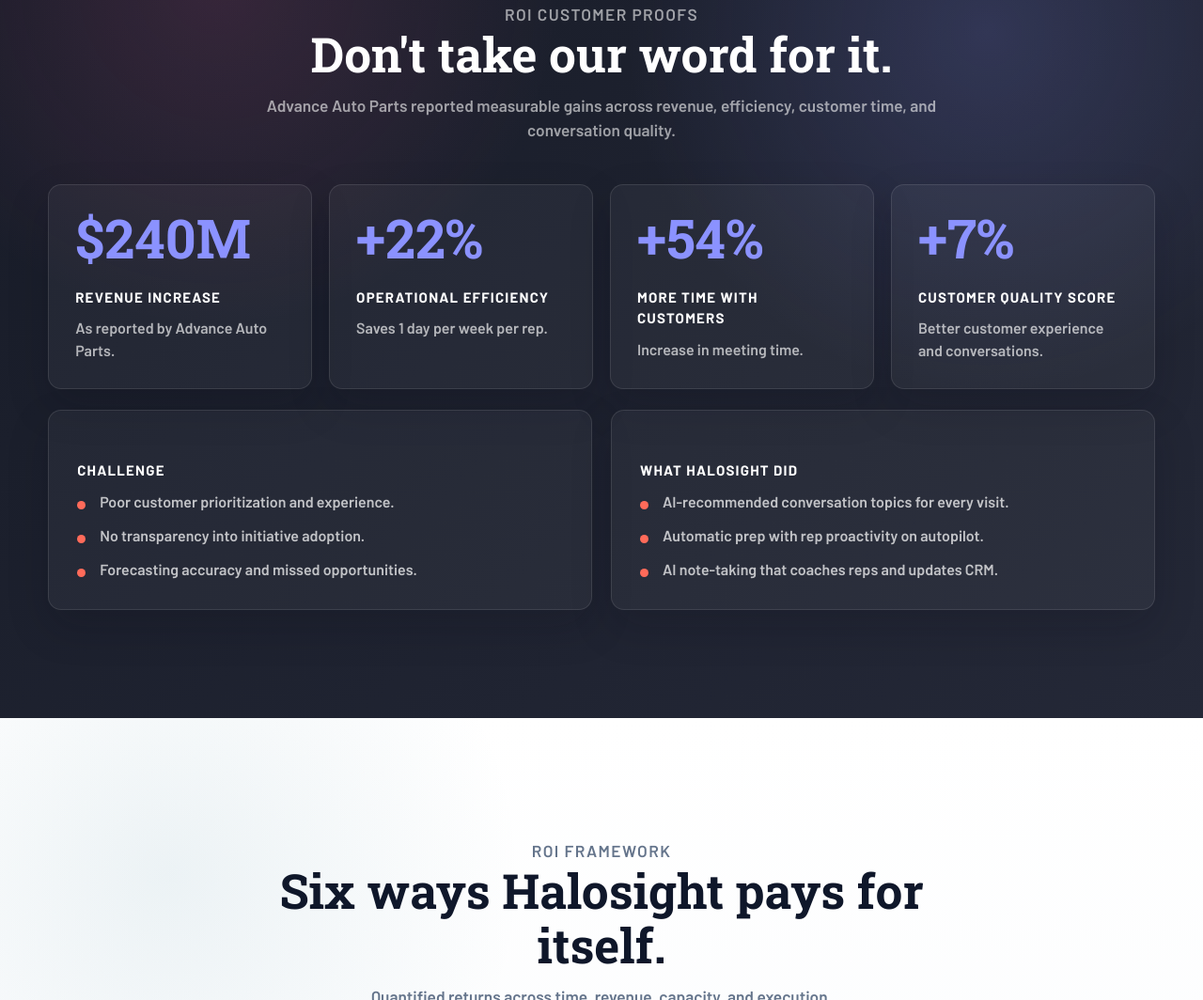
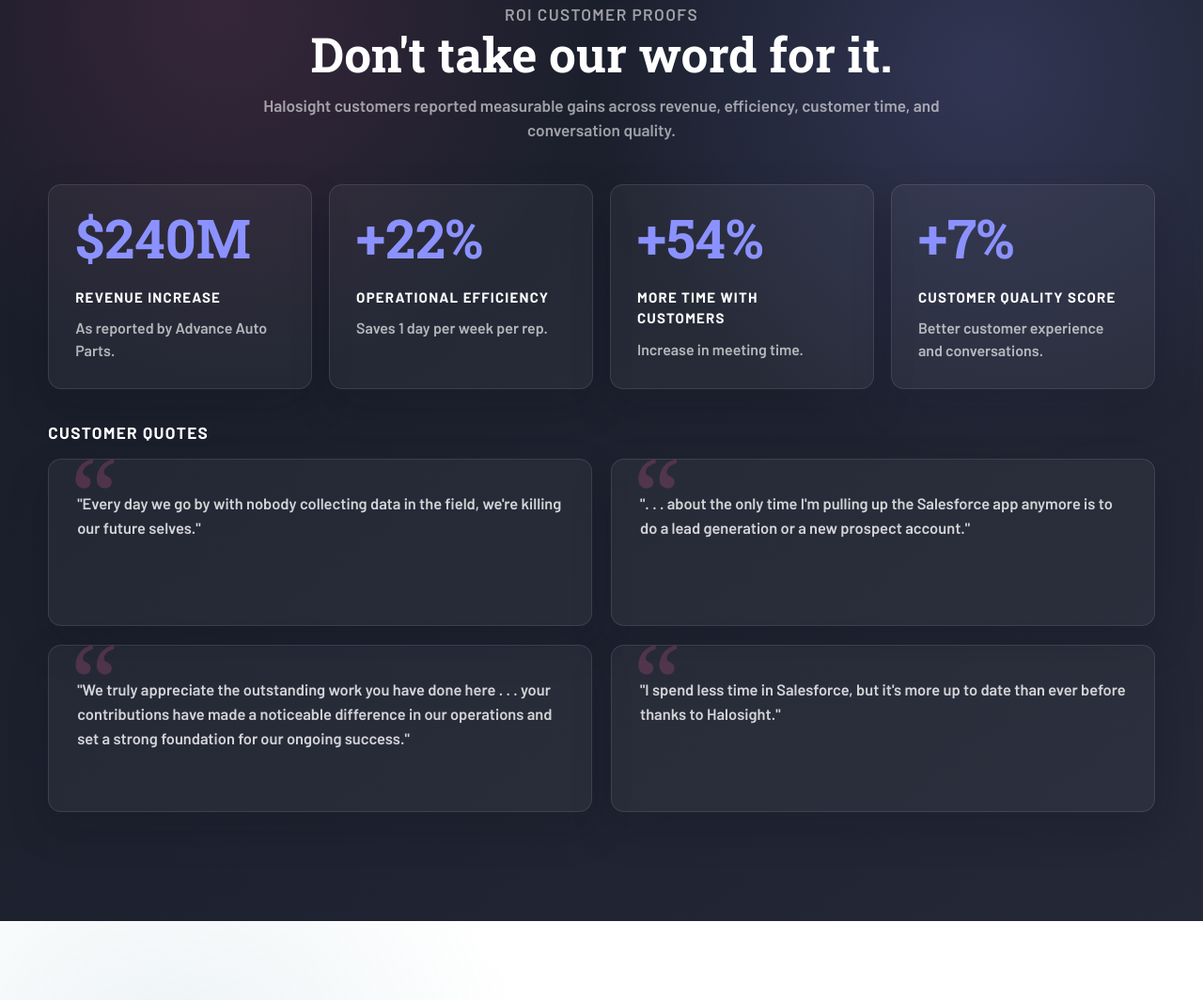
Before and after one commit to tmott-oss/halosight-test-template, a plain HTML site: page index.html in a window 1280 px wide. Shown: the part 6582-7646 px from the top of the page at 94% size. Drawn offline with Linux system fonts and the light colour scheme.

Commit message:
Clean up ROI proof quotes

```diff
--- a/index.html
+++ b/index.html
@@ -304,7 +304,7 @@
         <div class="section-heading centered">
           <p class="section-label">ROI Customer Proofs</p>
           <h2>Don&apos;t take our word for it.</h2>
-          <p>Advance Auto Parts reported measurable gains across revenue, efficiency, customer time, and conversation quality.</p>
+          <p>Halosight customers reported measurable gains across revenue, efficiency, customer time, and conversation quality.</p>
         </div>
         <div class="proof-metrics">
           <article>
@@ -328,22 +328,21 @@
             <p>Better customer experience and conversations.</p>
           </article>
         </div>
-        <div class="proof-detail-grid">
+        <div class="proof-quote-heading">
+          <h3>Customer quotes</h3>
+        </div>
+        <div class="proof-quotes">
           <article>
-            <h3>Challenge</h3>
-            <ul>
-              <li>Poor customer prioritization and experience.</li>
-              <li>No transparency into initiative adoption.</li>
-              <li>Forecasting accuracy and missed opportunities.</li>
-            </ul>
+            <p>&quot;Every day we go by with nobody collecting data in the field, we&apos;re killing our future selves.&quot;</p>
           </article>
           <article>
-            <h3>What Halosight did</h3>
-            <ul>
-              <li>AI-recommended conversation topics for every visit.</li>
-              <li>Automatic prep with rep proactivity on autopilot.</li>
-              <li>AI note-taking that coaches reps and updates CRM.</li>
-            </ul>
+            <p>&quot;. . . about the only time I&apos;m pulling up the Salesforce app anymore is to do a lead generation or a new prospect account.&quot;</p>
+          </article>
+          <article>
+            <p>&quot;We truly appreciate the outstanding work you have done here . . . your contributions have made a noticeable difference in our operations and set a strong foundation for our ongoing success.&quot;</p>
+          </article>
+          <article>
+            <p>&quot;I spend less time in Salesforce, but it&apos;s more up to date than ever before thanks to Halosight.&quot;</p>
           </article>
         </div>
       </section>
--- a/script.js
+++ b/script.js
@@ -14,7 +14,7 @@ const editorExport = document.querySelector("[data-editor-export]");
 const editorReset = document.querySelector("[data-editor-reset]");
 const editorStatus = document.querySelector("[data-editor-status]");
 const imagePicker = document.querySelector("[data-image-picker]");
-const storageKey = "halosight-template-edits-v4";
+const storageKey = "halosight-template-edits-v5";
 
 let activeImageTarget = null;
 let editorActive = false;
--- a/styles.css
+++ b/styles.css
@@ -1153,7 +1153,7 @@ textarea {
 }
 
 .proof-metrics article,
-.proof-detail-grid article {
+.proof-quotes article {
   border: 1px solid rgba(255, 255, 255, 0.1);
   border-radius: var(--radius-md);
   background: rgba(255, 255, 255, 0.045);
@@ -1173,8 +1173,7 @@ textarea {
   line-height: 1;
 }
 
-.proof-metrics h3,
-.proof-detail-grid h3 {
+.proof-metrics h3 {
   margin: 22px 0 10px;
   color: var(--white);
   font-size: 0.94rem;
@@ -1188,42 +1187,52 @@ textarea {
   font-weight: 600;
 }
 
-.proof-detail-grid {
+.proof-quote-heading {
+  max-width: 1240px;
+  margin: 34px auto 14px;
+}
+
+.proof-quote-heading h3 {
+  margin: 0;
+  color: var(--white);
+  font-size: 1.08rem;
+  letter-spacing: 0.08em;
+  text-transform: uppercase;
+}
+
+.proof-quotes {
   display: grid;
   grid-template-columns: repeat(2, minmax(0, 1fr));
   gap: 20px;
   max-width: 1240px;
-  margin: 22px auto 0;
-}
-
-.proof-detail-grid article {
-  padding: 30px;
-}
-
-.proof-detail-grid ul {
-  display: grid;
-  gap: 12px;
+  margin: 0 auto;
+}
+
+.proof-quotes article {
+  position: relative;
+  min-height: 178px;
+  padding: 34px 30px 30px;
+  overflow: hidden;
+}
+
+.proof-quotes article::before {
+  content: "\201C";
+  position: absolute;
+  top: -20px;
+  left: 22px;
+  color: rgba(232, 93, 156, 0.22);
+  font-family: Georgia, serif;
+  font-size: 7rem;
+  line-height: 1;
+}
+
+.proof-quotes p {
+  position: relative;
   margin: 0;
-  padding: 0;
-  list-style: none;
-}
-
-.proof-detail-grid li {
-  position: relative;
-  padding-left: 24px;
-  color: rgba(255, 255, 255, 0.72);
+  color: rgba(255, 255, 255, 0.8);
+  font-size: 1.03rem;
   font-weight: 600;
-}
-
-.proof-detail-grid li::before {
-  content: "";
-  position: absolute;
-  left: 0;
-  top: 0.68em;
-  width: 9px;
-  height: 9px;
-  border-radius: 999px;
-  background: var(--brand-coral);
+  line-height: 1.58;
 }
 
 .roi-section {
@@ -1545,6 +1554,7 @@ textarea:focus {
   .feature-grid,
   .pricing-grid,
   .proof-metrics,
+  .proof-quotes,
   .roi-grid {
     grid-template-columns: repeat(2, minmax(0, 1fr));
   }
@@ -1569,7 +1579,7 @@ textarea:focus {
   .feature-grid,
   .pricing-grid,
   .proof-metrics,
-  .proof-detail-grid,
+  .proof-quotes,
   .roi-grid,
   .site-footer {
     grid-template-columns: 1fr;
```
